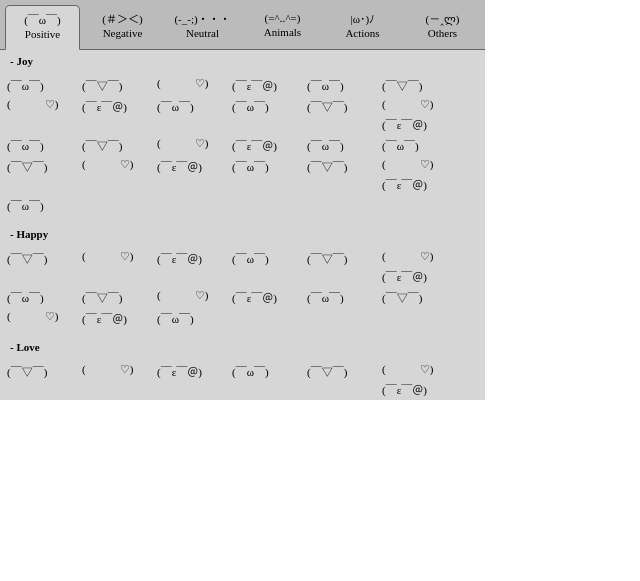
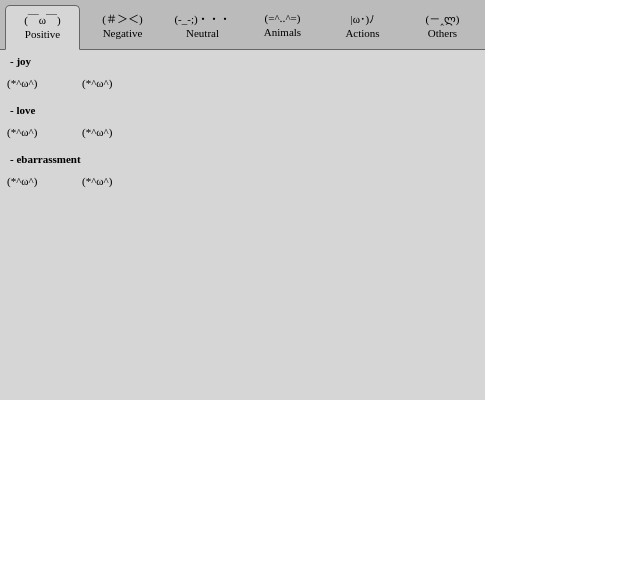
Before and after one commit to tsumi/Kaomoji, a website: page data/kaomoji.html in a window 1280 px wide. Shown: the whole page, without its empty margins (0-640 px from the left). Drawn offline with Linux system fonts and the light colour scheme.

Commit message:
Added kaomoji JSON load

```diff
--- a/data/kaomoji.css
+++ b/data/kaomoji.css
@@ -5,8 +5,8 @@ a{color:#000000;text-decoration:none;}
 .button{width:65px;height:40px;font-size:11px;margin:5px 5px 0px 0px;padding:5px 5px 0px 5px;float:left;text-align:center;color:#000000;border-radius:5px 5px 0px 0px;}
 .button:hover, .selected{width:63px;height:38px;background-color:#d6d6d6;color:#000000;border-top:1px solid #666666;border-left:1px solid #666666;border-right:1px solid #666666;border-bottom:1px solid #d6d6d6;}
 #list{width:485px;height:350px;overflow:auto;background-color:#d6d6d6;}
-.content{font-size:11px;padding-bottom:5px;}
-.content:after {content:'';display:block;clear: both;}
+.section{font-size:11px;padding-bottom:5px;}
+.section:after{content:'';display:block;clear: both;}
 .hidden{display:none;}
 .category{clear:left;padding:15px 0 5px 10px;font-weight:bold;}
 .category:first-child{padding-top:5px;}
--- a/data/kaomoji.html
+++ b/data/kaomoji.html
@@ -12,13 +12,24 @@
   }
 
   $(document).ready(function () {
+    $.getJSON( "kaomoji.json", function( data ) {
+      $.each( data.category, function( id, category ) {
+        $.each( category.sections, function( id, section ) {
+          $("#cat_"+category.id+"_section").append('<div class="category">- '+section.id+'</div>');
+          $.each( section.kaomoji, function( id, kaomoji ) {
+            $("#cat_"+category.id+"_section").append('<div class="kaomoji"><a href="#">'+kaomoji+'</a></div>');
+          });
+        });
+      });
+    });
+
     $(".button").click(function() {
       $(".button").removeClass("selected");
       $("#"+$(this).attr("id")).addClass("selected");
-      $(".content").addClass("hidden");
-      $("#"+$(this).attr("id")+"_content").removeClass("hidden");
+      $(".section").addClass("hidden");
+      $("#"+$(this).attr("id")+"_section").removeClass("hidden");
     });
-    $(".kaomoji").children().click(function() {
+    $(document).on("click", ".kaomoji a", function() {
       send("copy", $(this).text());
       return false;
     });
@@ -35,121 +46,12 @@
 <div class="button" id="cat_others"><p>(－‸ლ)</p><p>Others</p></div>
 </div>
 <div id="list">
-  <div class="content" id="cat_positive_content">
-
-<div class="category">- Joy</div>
-<div class="kaomoji"><a href="#">(￣ω￣)</a></div>
-<div class="kaomoji"><a href="#">(￣▽￣)</a></div>
-<div class="kaomoji"><a href="#">(♡ﾟ▽ﾟ♡)</a></div>
-<div class="kaomoji"><a href="#">(￣ε￣＠)</a></div>
-<div class="kaomoji"><a href="#">(￣ω￣)</a></div>
-<div class="kaomoji"><a href="#">(￣▽￣)</a></div>
-<div class="kaomoji"><a href="#">(♡ﾟ▽ﾟ♡)</a></div>
-<div class="kaomoji"><a href="#">(￣ε￣＠)</a></div>
-<div class="kaomoji"><a href="#">(￣ω￣)</a></div>
-<div class="kaomoji"><a href="#">(￣ω￣)</a></div>
-<div class="kaomoji"><a href="#">(￣▽￣)</a></div>
-<div class="kaomoji"><a href="#">(♡ﾟ▽ﾟ♡)</a></div>
-<div class="kaomoji"><a href="#">(￣ε￣＠)</a></div>
-<div class="kaomoji"><a href="#">(￣ω￣)</a></div>
-<div class="kaomoji"><a href="#">(￣▽￣)</a></div>
-<div class="kaomoji"><a href="#">(♡ﾟ▽ﾟ♡)</a></div>
-<div class="kaomoji"><a href="#">(￣ε￣＠)</a></div>
-<div class="kaomoji"><a href="#">(￣ω￣)</a></div>
-<div class="kaomoji"><a href="#">(￣ω￣)</a></div>
-<div class="kaomoji"><a href="#">(￣▽￣)</a></div>
-<div class="kaomoji"><a href="#">(♡ﾟ▽ﾟ♡)</a></div>
-<div class="kaomoji"><a href="#">(￣ε￣＠)</a></div>
-<div class="kaomoji"><a href="#">(￣ω￣)</a></div>
-<div class="kaomoji"><a href="#">(￣▽￣)</a></div>
-<div class="kaomoji"><a href="#">(♡ﾟ▽ﾟ♡)</a></div>
-<div class="kaomoji"><a href="#">(￣ε￣＠)</a></div>
-<div class="kaomoji"><a href="#">(￣ω￣)</a></div>
-<div class="category">- Happy</div>
-<div class="kaomoji"><a href="#">(￣▽￣)</a></div>
-<div class="kaomoji"><a href="#">(♡ﾟ▽ﾟ♡)</a></div>
-<div class="kaomoji"><a href="#">(￣ε￣＠)</a></div>
-<div class="kaomoji"><a href="#">(￣ω￣)</a></div>
-<div class="kaomoji"><a href="#">(￣▽￣)</a></div>
-<div class="kaomoji"><a href="#">(♡ﾟ▽ﾟ♡)</a></div>
-<div class="kaomoji"><a href="#">(￣ε￣＠)</a></div>
-<div class="kaomoji"><a href="#">(￣ω￣)</a></div>
-<div class="kaomoji"><a href="#">(￣▽￣)</a></div>
-<div class="kaomoji"><a href="#">(♡ﾟ▽ﾟ♡)</a></div>
-<div class="kaomoji"><a href="#">(￣ε￣＠)</a></div>
-<div class="kaomoji"><a href="#">(￣ω￣)</a></div>
-<div class="kaomoji"><a href="#">(￣▽￣)</a></div>
-<div class="kaomoji"><a href="#">(♡ﾟ▽ﾟ♡)</a></div>
-<div class="kaomoji"><a href="#">(￣ε￣＠)</a></div>
-<div class="kaomoji"><a href="#">(￣ω￣)</a></div>
-<div class="category">- Love</div>
-<div class="kaomoji"><a href="#">(￣▽￣)</a></div>
-<div class="kaomoji"><a href="#">(♡ﾟ▽ﾟ♡)</a></div>
-<div class="kaomoji"><a href="#">(￣ε￣＠)</a></div>
-<div class="kaomoji"><a href="#">(￣ω￣)</a></div>
-<div class="kaomoji"><a href="#">(￣▽￣)</a></div>
-<div class="kaomoji"><a href="#">(♡ﾟ▽ﾟ♡)</a></div>
-<div class="kaomoji"><a href="#">(￣ε￣＠)</a></div>
-<div class="kaomoji"><a href="#">(￣ω￣)</a></div>
-<div class="kaomoji"><a href="#">(￣▽￣)</a></div>
-<div class="kaomoji"><a href="#">(♡ﾟ▽ﾟ♡)</a></div>
-<div class="kaomoji"><a href="#">(￣ε￣＠)</a></div>
-<div class="kaomoji"><a href="#">(￣▽￣)</a></div>
-<div class="kaomoji"><a href="#">(♡ﾟ▽ﾟ♡)</a></div>
-<div class="kaomoji"><a href="#">(￣ε￣＠)</a></div>
-<div class="kaomoji"><a href="#">(￣ω￣)</a></div>
-<div class="kaomoji"><a href="#">(￣▽￣)</a></div>
-<div class="kaomoji"><a href="#">(♡ﾟ▽ﾟ♡)</a></div>
-<div class="kaomoji"><a href="#">(￣ε￣＠)</a></div>
-<div class="kaomoji"><a href="#">(￣ω￣)</a></div>
-<div class="kaomoji"><a href="#">(￣▽￣)</a></div>
-<div class="kaomoji"><a href="#">(♡ﾟ▽ﾟ♡)</a></div>
-<div class="kaomoji"><a href="#">(￣ε￣＠)</a></div>
-<div class="kaomoji"><a href="#">(￣▽￣)</a></div>
-<div class="kaomoji"><a href="#">(♡ﾟ▽ﾟ♡)</a></div>
-<div class="kaomoji"><a href="#">(￣ε￣＠)</a></div>
-<div class="kaomoji"><a href="#">(￣ω￣)</a></div>
-<div class="kaomoji"><a href="#">(￣▽￣)</a></div>
-<div class="kaomoji"><a href="#">(♡ﾟ▽ﾟ♡)</a></div>
-<div class="kaomoji"><a href="#">(￣ε￣＠)</a></div>
-<div class="kaomoji"><a href="#">(￣ω￣)</a></div>
-<div class="kaomoji"><a href="#">(￣▽￣)</a></div>
-<div class="kaomoji"><a href="#">(♡ﾟ▽ﾟ♡)</a></div>
-<div class="kaomoji"><a href="#">(￣ε￣＠)</a></div>
-<div class="kaomoji"><a href="#">(￣▽￣)</a></div>
-<div class="kaomoji"><a href="#">(♡ﾟ▽ﾟ♡)</a></div>
-<div class="kaomoji"><a href="#">(￣ε￣＠)</a></div>
-<div class="kaomoji"><a href="#">(￣ω￣)</a></div>
-<div class="kaomoji"><a href="#">(￣▽￣)</a></div>
-<div class="kaomoji"><a href="#">(♡ﾟ▽ﾟ♡)</a></div>
-<div class="kaomoji"><a href="#">(￣ε￣＠)</a></div>
-<div class="kaomoji"><a href="#">(￣ω￣)</a></div>
-<div class="kaomoji"><a href="#">(￣▽￣)</a></div>
-<div class="kaomoji"><a href="#">(♡ﾟ▽ﾟ♡)</a></div>
-<div class="kaomoji"><a href="#">(￣ε￣＠)</a></div>
-
-
-  </div>
-  <div class="content hidden" id="cat_negative_content">
-
-
-  </div>
-  <div class="content hidden" id="cat_neutral_content">
-
-
-  </div>
-  <div class="content hidden" id="cat_animals_content">
-
-
-  </div>
-  <div class="content hidden" id="cat_actions_content">
-
-
-  </div>
-  <div class="content hidden" id="cat_others_content">
-
-
-  </div>
+<div class="section" id="cat_positive_section"></div>
+<div class="section hidden" id="cat_negative_section"></div>
+<div class="section hidden" id="cat_neutral_section"></div>
+<div class="section hidden" id="cat_animals_section"></div>
+<div class="section hidden" id="cat_actions_section"></div>
+<div class="section hidden" id="cat_others_section"></div>
 </div>
 </body>
 </html>
--- /dev/null
+++ b/data/kaomoji.json
@@ -0,0 +1 @@
+{"category":[{"id":"positive","sections":[{"id":"joy","kaomoji":["(*^\u03c9^)","(*^\u03c9^)"]}]},{"id":"positive","sections":[{"id":"love","kaomoji":["(*^\u03c9^)","(*^\u03c9^)"]}]},{"id":"positive","sections":[{"id":"ebarrassment","kaomoji":["(*^\u03c9^)","(*^\u03c9^)"]}]},{"id":"negative","sections":[{"id":"cry","kaomoji":["(*^\u03c9^)","(*^\u03c9^)"]}]},{"id":"neutral","sections":[{"id":"cry","kaomoji":["(*^\u03c9^)","(*^\u03c9^)"]}]},{"id":"animals","sections":[{"id":"cry","kaomoji":["(*^\u03c9^)","(*^\u03c9^)"]}]},{"id":"actions","sections":[{"id":"cry","kaomoji":["(*^\u03c9^)","(*^\u03c9^)"]}]},{"id":"others","sections":[{"id":"cry","kaomoji":["(*^\u03c9^)","(*^\u03c9^)"]}]}]}
```
Also changed, not shown: 1 other file. Lines whose indentation alone changed are shown as unchanged.
